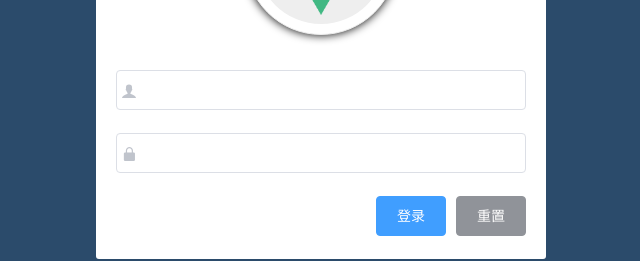
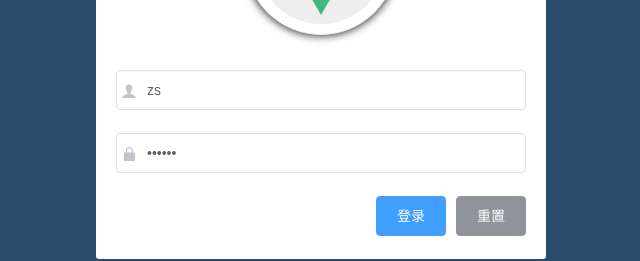
Before and after one commit to jocelynwujia/vue_shipping, a Vue app: page /#/login in a window 1280 px wide. Shown: the part 291-552 px from the top of the page, without its empty margins (319-959 px from the left). Built offline with nearby package versions, Linux system fonts and the light colour scheme.

Commit message:
05.登录表单的数据绑定

```diff
--- a/src/components/login.vue
+++ b/src/components/login.vue
@@ -6,14 +6,14 @@
               <img src="../assets/logo.png" alt="">
           </div>
           <!-- 表单区域 -->
-          <el-form label-width="0px" class="login_form">
+          <el-form :model = "loginForm" label-width="0px" class="login_form">
             <!-- 用户名 -->
             <el-form-item>
-                <el-input prefix-icon="iconfont icon-user"></el-input>
+                <el-input v-model="loginForm.username" prefix-icon="iconfont icon-user"></el-input>
             </el-form-item>
             <!-- 密码 -->
             <el-form-item>
-                <el-input prefix-icon="iconfont icon-3702mima"></el-input>
+                <el-input v-model="loginForm.password" prefix-icon="iconfont icon-3702mima" type="password"></el-input>
             </el-form-item>
             <!-- 按钮 -->
             <el-form-item class="btns">
@@ -26,7 +26,16 @@
 </template>
 
 <script>
-export default {};
+export default {
+    data (){
+        return {
+            loginForm :{
+                username:'zs',
+                password:'123456'
+            }
+        }
+    }
+};
 </script>
 
 <style lang = "less" scoped>
```
